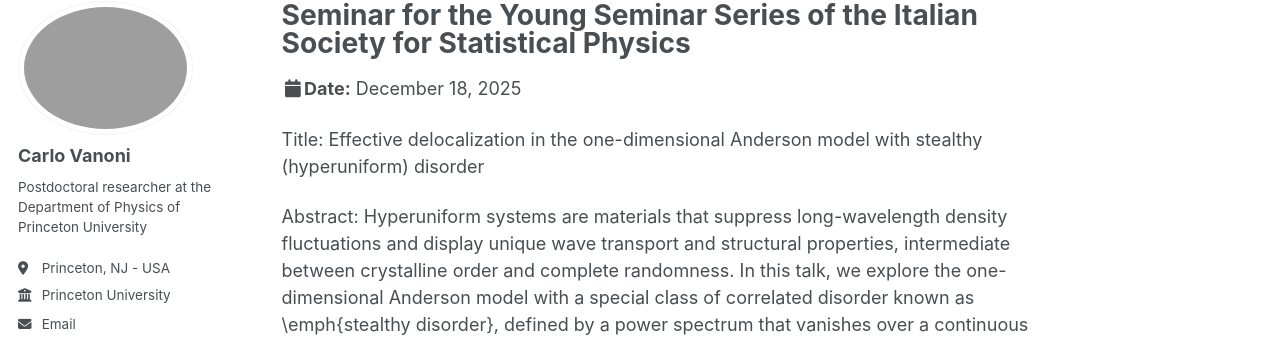
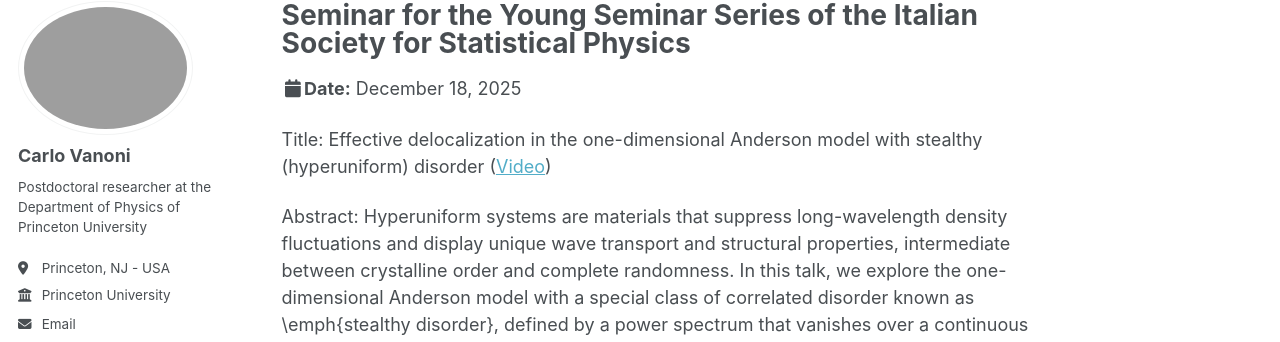
Before and after one commit to CarloVanoni/carlovanoni.github.io, a Jekyll site: the page built from _talks/SIFS_2025.md, in a window 1280 px wide and 1234 px high. Shown: the part 100-442 px from the top of the window. Built offline with Jekyll 4.4.1, drawn with Linux system fonts in a browser that asks for light colours; some web fonts are replaced; a script bundle is joined from its source files by our own code; library files that are not in the unit come from our copies.

Commit message:
Update talk title to include video link
Added a link to the video of the talk in the title.

```diff
--- a/_talks/SIFS_2025.md
+++ b/_talks/SIFS_2025.md
@@ -7,6 +7,6 @@ venue: "Remote"
 date: 2025-12-18
 location: "Online"
 ---
-Title: Effective delocalization in the one-dimensional Anderson model with stealthy (hyperuniform) disorder
+Title: Effective delocalization in the one-dimensional Anderson model with stealthy (hyperuniform) disorder ([Video](https://www.youtube.com/watch?v=8_2V227Bqgk))
 
 Abstract: Hyperuniform systems are materials that suppress long-wavelength density fluctuations and display unique wave transport and structural properties, intermediate between crystalline order and complete randomness. In this talk, we explore the one-dimensional Anderson model with a special class of correlated disorder known as \emph{stealthy disorder}, defined by a power spectrum that vanishes over a continuous range of wave numbers. Motivated by recent studies of optical transparency in stealthy hyperuniform layered media, we analytically and numerically investigate localization phenomena in such systems. Using perturbation theory, we compute the localization length and find that, for fixed energy and small but finite disorder strength $W$, there exists a range of stealthiness $\chi$ for which the localization length exceeds the system size---an effective delocalization. This behavior arises from the unique multiscale correlations inherent to stealthy disorder. These analytical findings are supported by numerical simulations. Our results highlight how stealthy disorder, and more broadly hyperuniform correlations, profoundly alter localization physics in low-dimensional quantum systems.
```
